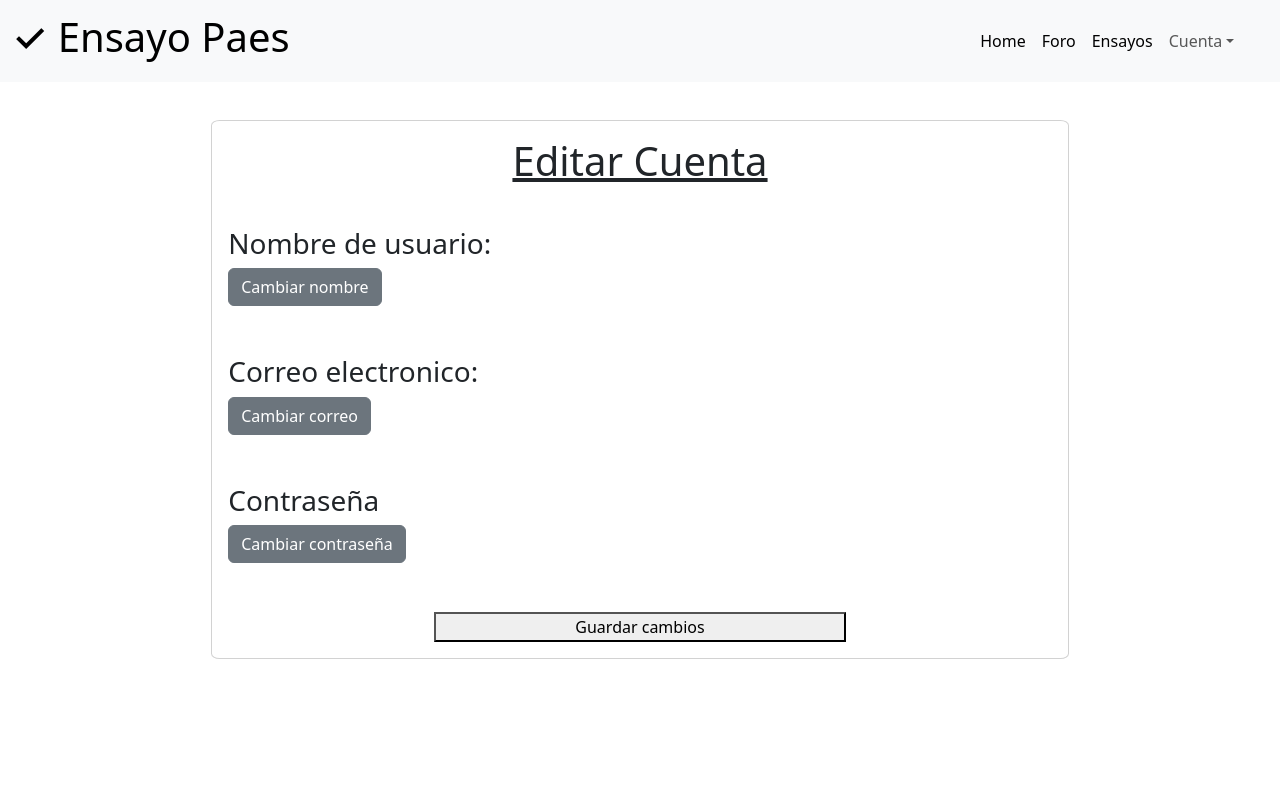
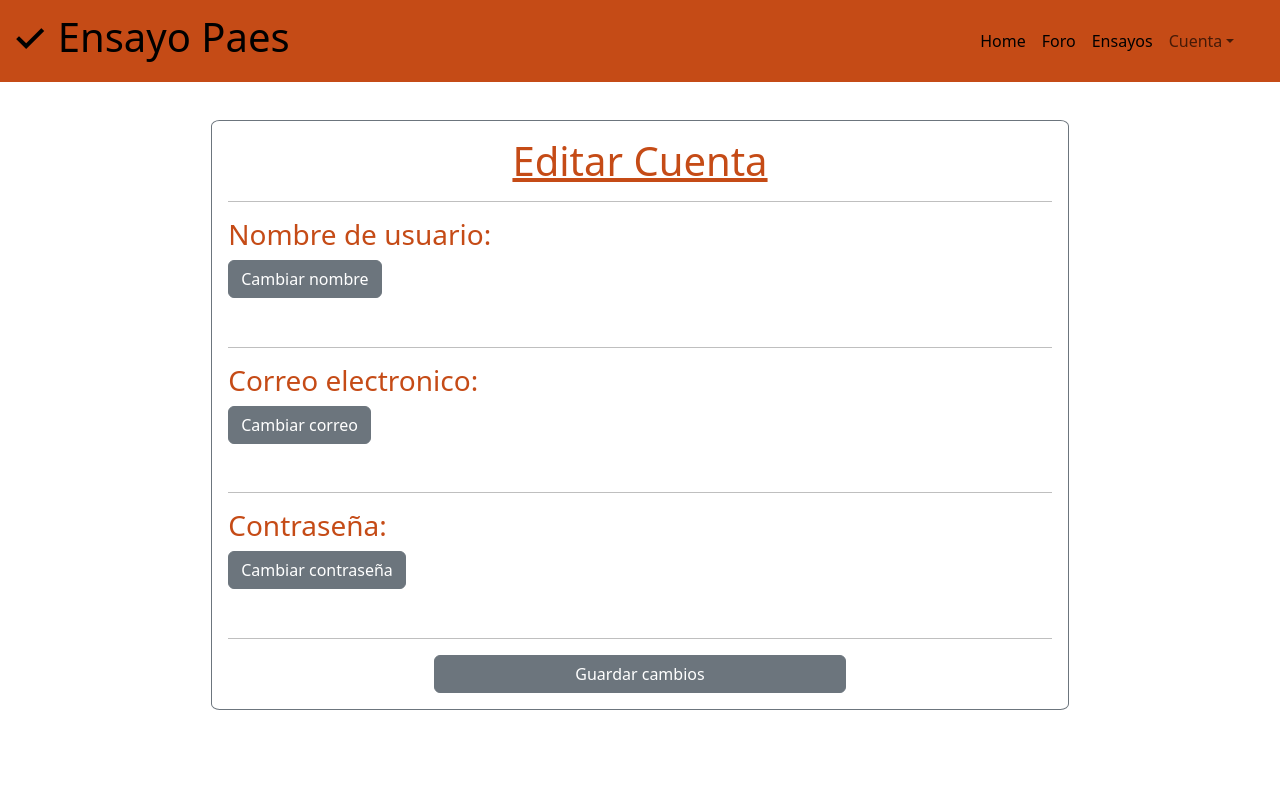
Before and after one commit to AllanVallejos/Paes, a Nuxt app: page /cuenta/editarCuenta in a window 1280 px wide. Shown: the top 800 px of the page. Built offline with nearby package versions, Linux system fonts and the light colour scheme.

Commit message:
Arreglo pequeño en editar cuenta y headerBasico

```diff
--- a/components/headerBasico.vue
+++ b/components/headerBasico.vue
@@ -2,9 +2,9 @@
 
     <header style="width: 100%;">
 
-        <nav class="navbar navbar-expand-lg bg-light" style="border: 1px; border-color: black;padding-right: 2%;">
+        <nav class="navbar navbar-expand-lg" style="border: 1px; border-color: black; padding-right: 2%; background-color: #c03a00e9;">
 
-            <div class="container-fluid">
+            <div class="container-fluid" style="color">
 
                 <a class="navbar-brand"><h1>✓ Ensayo Paes</h1></a>
 
@@ -51,6 +51,7 @@
     useHead({
 
         link:[
+
             {
                 rel:"stylesheet",
                 href:"https://cdn.jsdelivr.net/npm/bootstrap@5.3.2/dist/css/bootstrap.min.css",
@@ -61,10 +62,11 @@
         ],
 
         script:[
+
             {
                 src:"	https://cdn.jsdelivr.net/npm/bootstrap@5.3.2/dist/js/bootstrap.bundle.min.js",
+            },
 
-            },
         ],
 
     });
--- a/pages/cuenta/editarCuenta.vue
+++ b/pages/cuenta/editarCuenta.vue
@@ -7,11 +7,13 @@
 
         <div style="display: grid; place-items: center; margin-top: 3%;">
 
-            <div class="card" style="width: 67%;border-radius: 1%; ">
+            <div class="card border-secondary mb-3" style="width: 67%;border-radius: 1%; color:#c03a00e9; ">
 
                 <div class="card-body">
 
-                    <h1 style="margin-bottom: 5%; text-align: center;"><u>Editar Cuenta</u></h1>
+                    <h1 class="card-tittle" style="text-align: center;"><u>Editar Cuenta</u></h1>
+
+                    <hr style="color: black;">
 
                     <form @submit.prevent="editarPerfil">
 
@@ -34,13 +36,15 @@
                                 <div class="card card-body">
 
                                     <label for="nombre">Nuevo nombre: </label>
-                                    <input type="text" id="nombre" v-model="nombre" required/>
+                                    <input type="text" id="nombre" v-model="nombre" />
 
                                 </div>
 
                             </div>
 
                         </div>
+
+                        <hr style="color: black;">
 
                         <div style="margin-bottom: 4%;">
 
@@ -61,7 +65,7 @@
                                 <div class="card card-body">
 
                                     <label for="correo">Nuevo correo: </label>
-                                    <input type="text" id="correo" v-model="correo" required/>
+                                    <input type="text" id="correo" v-model="correo" />
 
                                 </div>
 
@@ -69,10 +73,11 @@
 
                         </div>
 
+                        <hr style="color: black;">
+
                         <div style="margin-bottom: 4%;">
 
-                            <h3>Contraseña</h3>
-
+                            <h3>Contraseña:</h3>
 
                             <p class="d-inline-flex gap-1">
 
@@ -89,7 +94,7 @@
                                 <div class="card card-body">
 
                                     <label for="contraseña">Nueva contraseña: </label>
-                                    <input type="password" id="contraseña" v-model="contraseña" required/>
+                                    <input type="password" id="contraseña" v-model="contraseña" />
 
                                 </div>
 
@@ -97,9 +102,12 @@
 
                         </div>
 
+                        <hr style="color: black;">
+
                         <div class="text-center">
 
-                            <button type="submit" style="width: 50%;">Guardar cambios</button>
+                            <button class="btn btn-secondary" type="submit" style="width: 50%;">Guardar cambios</button>
+
                         </div>
 
                     </form>
@@ -138,6 +146,8 @@
 
             editarPerfil() {
 
+
+
                 if (this.nombre === 'usuario') {
 
                     alert('Este nombre ya esta en uso.');
```
